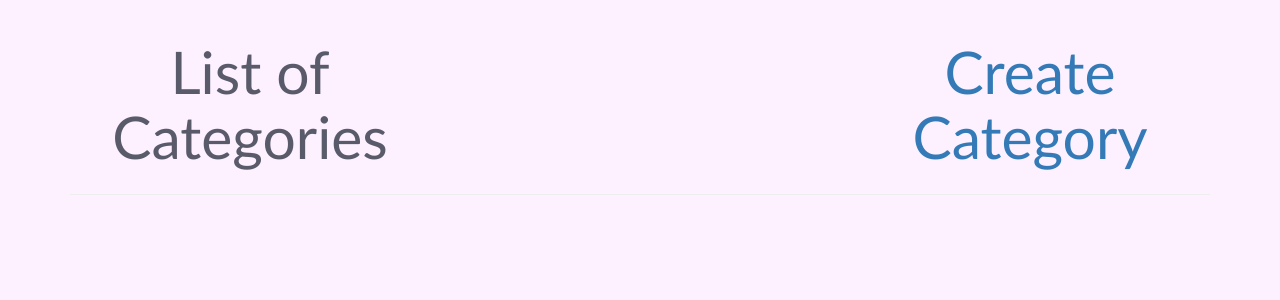
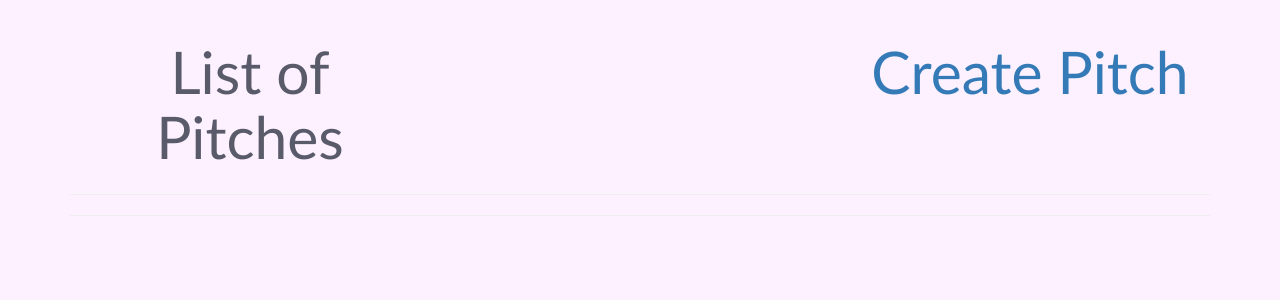
Before and after one commit to JuneMuoti/One-Minute-Pitch, a Flask app: template app/templates/index.html in a window 1280 px wide. Shown: the part 52-352 px from the top of the page. Run offline with Flask 2, Linux system fonts and the light colour scheme; the template is opened without the code that fills it, so the values that code supplies are empty; parts of the project's set-up code (start-up, migrations or seed data) failed here and were passed over; some libraries are stand-ins or nearby versions; some web fonts are replaced.

Commit message:
added macro to index

```diff
--- a/app/templates/index.html
+++ b/app/templates/index.html
@@ -31,35 +31,40 @@
         <div class="row">
 
             <div class="col-md-4 col-lg-4">
-
-                <h2 class="category-header">
-                    List of Categories
+                <h2 class="pitch-header">
+                    List of Pitches
                 </h2>
-
             </div>
 
             <div class="col-md-4 col-lg-4">
-
             </div>
-
             <div class="col-md-4 col-lg-4">
-                <h2 class="category-create">
-                    <a href="/category/new">
-                        Create Category
+                <h2 class="pitch-create">
+                    <a href="/pitch/new">
+                        Create Pitch
                     </a>
                 </h2>
-
             </div>
 
         </div>
+        <hr>
+
+        <ul class="list-unstyled">
+
+            {{ macro.displayPitchList(pitches) }}
+
+        </ul>
+
+        <ul class="list-unstyled">
+            {{ macro.displayCommentList(comments) }}
+        </ul>
+
+
 
         <hr>
 
-        <ul class="list-unstyled">
-            {{ macro.displayCategoryList(categories) }}
-        </ul>
+
+  </div>
 
 
-    </div>
-
 {% endblock %}
```
